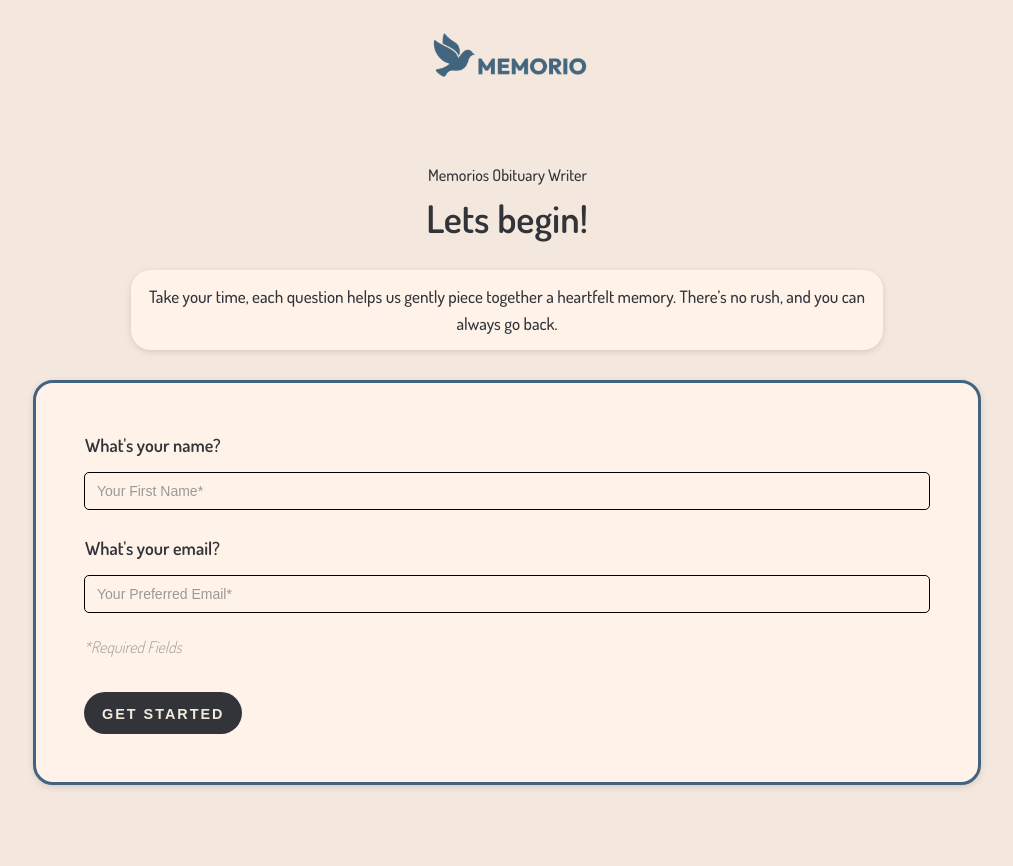
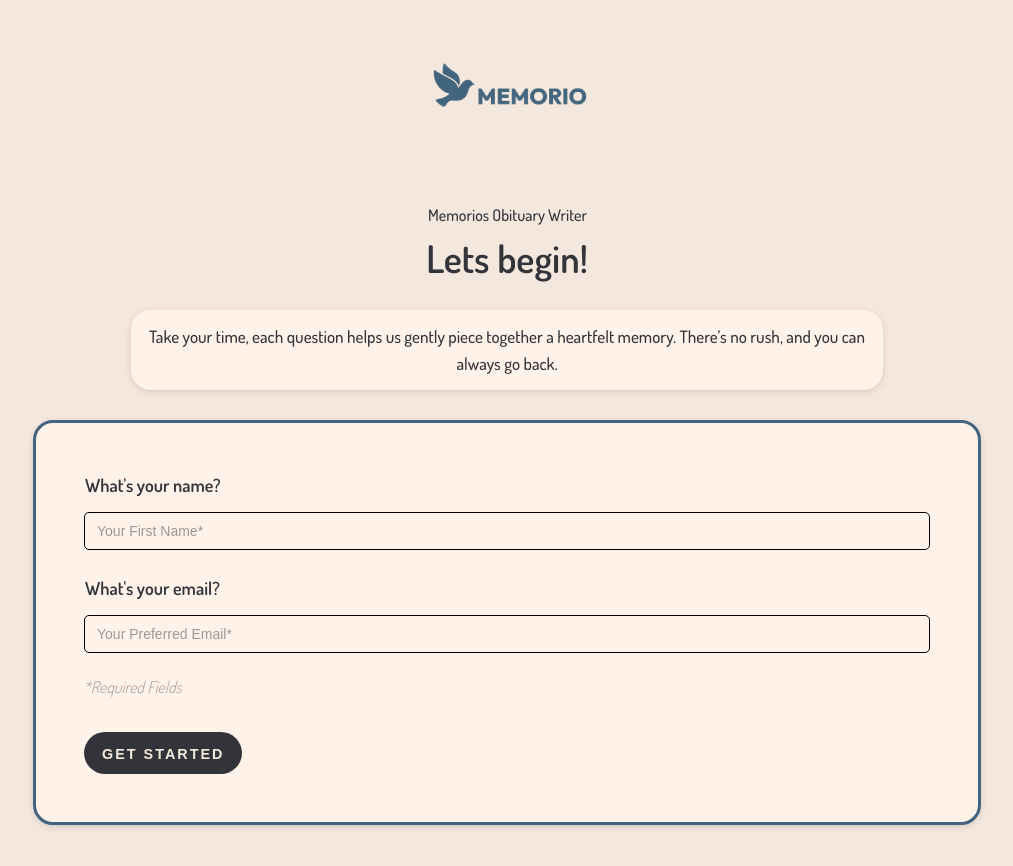
Before and after one commit to Mejrifx/memorio-ai-main, a plain HTML site: page index.html in a window 1280 px wide. Shown: the whole page, without its empty margins (133-1146 px from the left). Drawn offline with nearby package versions, Linux system fonts and the light colour scheme.

Commit message:
style: improve logo positioning across all pages
🎨 Logo Positioning Update:
- Changed nav padding-top from 10px to 40px
- Changed nav padding-bottom from 10px to 20px
- Logo now properly centered with professional spacing
- Applies to all pages: index.html, admin portal, director portal

✅ Result:
- More professional top margin for Memorio logo
- Better visual hierarchy and spacing
- Consistent across family form and all portals

```diff
--- a/css/memorio-forms.webflow.css
+++ b/css/memorio-forms.webflow.css
@@ -40,8 +40,8 @@ body {
 .nav {
   justify-content: center;
   align-items: center;
-  padding-top: 10px;
-  padding-bottom: 10px;
+  padding-top: 40px;
+  padding-bottom: 20px;
   display: flex;
 }
 
```
